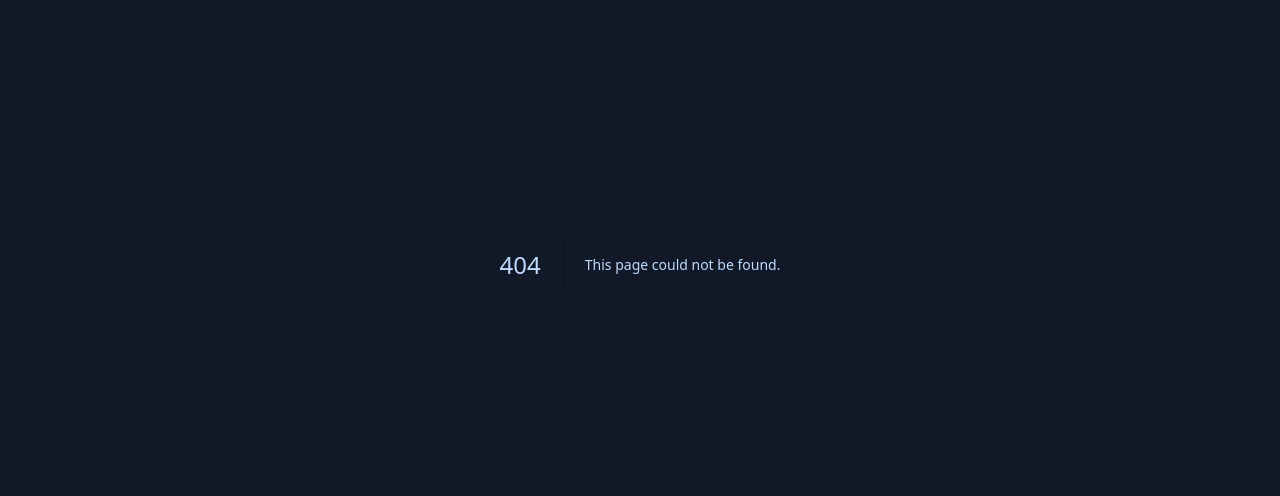
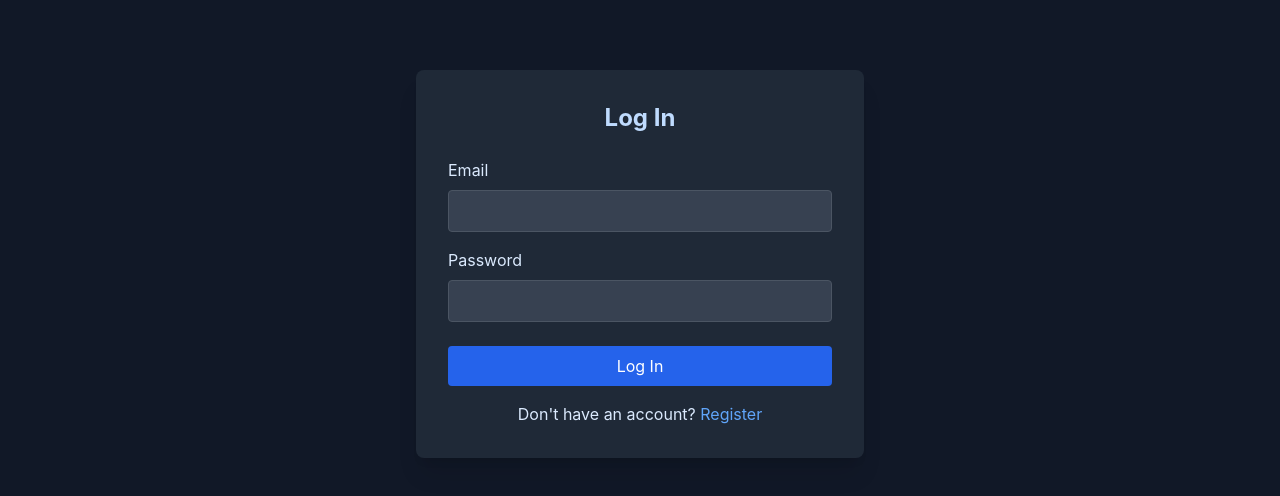
Before and after one commit to Adika713/gambling-website-frontend, a Next.js app: page /AuthPanel in a window 1280 px wide. Before the commit this address had no page. Shown: the part 200-696 px from the top of the page. Built offline with nearby package versions, Linux system fonts and the light colour scheme.

Commit message:
Login/Register

```diff
--- /dev/null
+++ b/pages/AuthPanel.js
@@ -0,0 +1,190 @@
+import { useState, useContext } from 'react';
+import { useRouter } from 'next/router';
+import axios from 'axios';
+import { AuthContext } from '../pages/_app';
+import { motion, AnimatePresence } from 'framer-motion';
+
+export default function AuthPanel() {
+  const [mode, setMode] = useState('login'); // 'login' or 'register'
+  const [email, setEmail] = useState('');
+  const [password, setPassword] = useState('');
+  const [username, setUsername] = useState('');
+  const [error, setError] = useState('');
+  const { setIsAuthenticated } = useContext(AuthContext);
+  const router = useRouter();
+
+  const handleLogin = async (e) => {
+    e.preventDefault();
+    try {
+      const res = await axios.post(`${process.env.NEXT_PUBLIC_API_URL}/auth/login`, {
+        email,
+        password,
+      });
+      localStorage.setItem('token', res.data.token);
+      setIsAuthenticated(true);
+      router.push('/profile');
+    } catch (err) {
+      setError(err.response?.data?.message || 'Login failed');
+    }
+  };
+
+  const handleRegister = async (e) => {
+    e.preventDefault();
+    try {
+      const res = await axios.post(`${process.env.NEXT_PUBLIC_API_URL}/auth/register`, {
+        email,
+        password,
+        username,
+      });
+      localStorage.setItem('token', res.data.token);
+      setIsAuthenticated(true);
+      router.push('/profile');
+    } catch (err) {
+      setError(err.response?.data?.message || 'Registration failed');
+    }
+  };
+
+  const switchMode = (newMode) => {
+    setError('');
+    setMode(newMode);
+  };
+
+  const panelVariants = {
+    initial: { opacity: 0, y: 20 },
+    animate: { opacity: 1, y: 0, transition: { duration: 0.3 } },
+    exit: { opacity: 0, y: -20, transition: { duration: 0.3 } },
+  };
+
+  return (
+    <div className="min-h-screen bg-gray-900 flex items-center justify-center">
+      <div className="bg-gray-800 p-8 rounded-lg shadow-xl max-w-md w-full">
+        <AnimatePresence mode="wait">
+          {mode === 'login' ? (
+            <motion.div
+              key="login"
+              variants={panelVariants}
+              initial="initial"
+              animate="animate"
+              exit="exit"
+            >
+              <h2 className="text-2xl font-bold mb-6 text-blue-200 text-center">Log In</h2>
+              {error && <p className="text-red-400 mb-4 text-center">{error}</p>}
+              <form onSubmit={handleLogin}>
+                <div className="mb-4">
+                  <label htmlFor="email" className="block text-blue-100 mb-2">
+                    Email
+                  </label>
+                  <input
+                    type="email"
+                    id="email"
+                    value={email}
+                    onChange={(e) => setEmail(e.target.value)}
+                    className="w-full p-2 rounded bg-gray-700 text-blue-100 border border-gray-600 focus:outline-none focus:border-blue-500"
+                    required
+                  />
+                </div>
+                <div className="mb-6">
+                  <label htmlFor="password" className="block text-blue-100 mb-2">
+                    Password
+                  </label>
+                  <input
+                    type="password"
+                    id="password"
+                    value={password}
+                    onChange={(e) => setPassword(e.target.value)}
+                    className="w-full p-2 rounded bg-gray-700 text-blue-100 border border-gray-600 focus:outline-none focus:border-blue-500"
+                    required
+                  />
+                </div>
+                <button
+                  type="submit"
+                  className="w-full bg-blue-600 text-white p-2 rounded hover:bg-blue-700 transition-colors"
+                >
+                  Log In
+                </button>
+              </form>
+              <p className="text-blue-100 mt-4 text-center">
+                Don't have an account?{' '}
+                <button
+                  type="button"
+                  onClick={() => switchMode('register')}
+                  className="text-blue-400 hover:underline"
+                >
+                  Register
+                </button>
+              </p>
+            </motion.div>
+          ) : (
+            <motion.div
+              key="register"
+              variants={panelVariants}
+              initial="initial"
+              animate="animate"
+              exit="exit"
+            >
+              <h2 className="text-2xl font-bold mb-6 text-blue-200 text-center">Register</h2>
+              {error && <p className="text-red-400 mb-4 text-center">{error}</p>}
+              <form onSubmit={handleRegister}>
+                <div className="mb-4">
+                  <label htmlFor="username" className="block text-blue-100 mb-2">
+                    Username
+                  </label>
+                  <input
+                    type="text"
+                    id="username"
+                    value={username}
+                    onChange={(e) => setUsername(e.target.value)}
+                    className="w-full p-2 rounded bg-gray-700 text-blue-100 border border-gray-600 focus:outline-none focus:border-blue-500"
+                    required
+                  />
+                </div>
+                <div className="mb-4">
+                  <label htmlFor="email" className="block text-blue-100 mb-2">
+                    Email
+                  </label>
+                  <input
+                    type="email"
+                    id="email"
+                    value={email}
+                    onChange={(e) => setEmail(e.target.value)}
+                    className="w-full p-2 rounded bg-gray-700 text-blue-100 border border-gray-600 focus:outline-none focus:border-blue-500"
+                    required
+                  />
+                </div>
+                <div className="mb-6">
+                  <label htmlFor="password" className="block text-blue-100 mb-2">
+                    Password
+                  </label>
+                  <input
+                    type="password"
+                    id="password"
+                    value={password}
+                    onChange={(e) => setPassword(e.target.value)}
+                    className="w-full p-2 rounded bg-gray-700 text-blue-100 border border-gray-600 focus:outline-none focus:border-blue-500"
+                    required
+                  />
+                </div>
+                <button
+                  type="submit"
+                  className="w-full bg-blue-600 text-white p-2 rounded hover:bg-blue-700 transition-colors"
+                >
+                  Register
+                </button>
+              </form>
+              <p className="text-blue-100 mt-4 text-center">
+                Already have an account?{' '}
+                <button
+                  type="button"
+                  onClick={() => switchMode('login')}
+                  className="text-blue-400 hover:underline"
+                >
+                  Log In
+                </button>
+              </p>
+            </motion.div>
+          )}
+        </AnimatePresence>
+      </div>
+    </div>
+  );
+}
```
